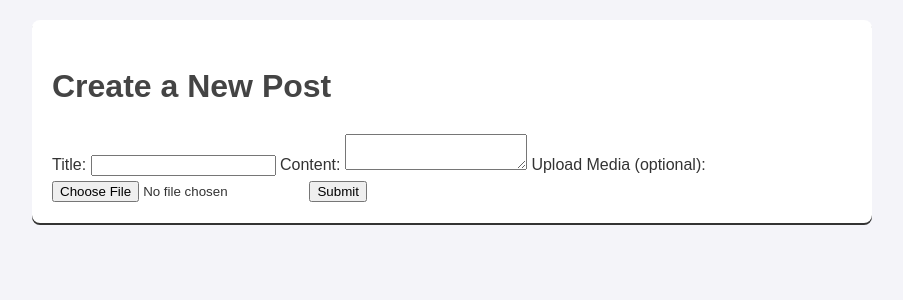
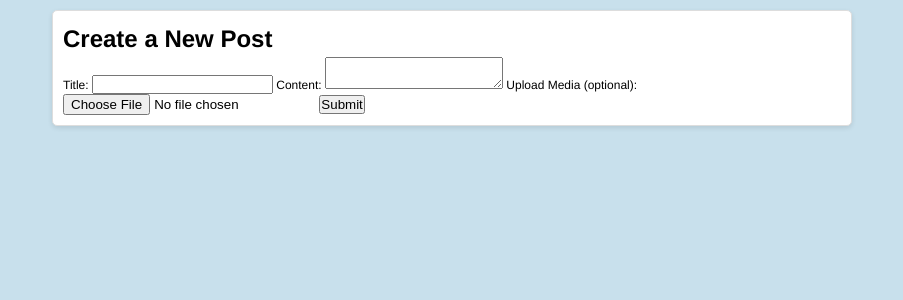
Before and after one commit to Orlando-Bloom/sign-shape, a Flask app: page /new in a window 1280 px wide. Shown: the top 300 px of the page, without its empty margins (188-1091 px from the left). Run offline with Flask 3, Linux system fonts and the light colour scheme.

Commit message:
Update style.css

```diff
--- a/static/style.css
+++ b/static/style.css
@@ -1,32 +1,78 @@
-/* General Styles */
-body {
-    font-family: Arial, sans-serif;
+* {
     margin: 0;
     padding: 0;
-    background-color: #f4f4f9;
-    color: #333;
-    line-height: 1.6;
+    box-sizing: border-box;
   }
 
-h1, h2 {
-    color: #444;
+  body {
+    font-family: 'Helvetica', Arial, sans-serif;
+    font-size: 12px;
+    line-height: 1.5;
+    color: black;
+    background-color: rgb(200, 224, 236);
+    text-align: center;
+    padding: 10px;
   }
 
   a {
+    color: midnightblue;
     text-decoration: none;
-    color: #007BFF;
   }
 
   a:hover {
     text-decoration: underline;
   }
 
-/* Layout */
+  .replies {
+    margin-left: 50px;
+  }
+
+  .reply {
+    border: 1px dotted black;
+    margin: 5px;
+    padding: 5px;
+    background-color: white;
+    border-radius: 5px;
+  }
+
+  .newReply {
+    margin: 10px 5px;
+  }
+
+  .thread {
+    border: 2px solid black;
+    padding: 5px;
+    margin-bottom: 10px;
+    background-color: white;
+    border-radius: 5px;
+    overflow: hidden; /* Prevents content overflow */
+  }
+
+  .id {
+    font-size: 10.5px;
+    color: gray;
+  }
+
+  #submitNewThread {
+    margin: 50px auto;
+  }
+
+  img, video {
+    max-width: 100%;
+    height: auto;
+    display: block;
+    margin: 10px auto; /* Centers media horizontally */
+    border: 1px solid #ccc; /* Adds a subtle border */
+    border-radius: 5px; /* Optional: rounds corners */
+  }
+
   .container {
-    width: 90%;
-    max-width: 800px;
-    margin: 20px auto;
-    background: #fff;
-    padding: 20px;
-    border-radius: 8px;
-    box-shadow: 0 2px
+    max-width: 800px; /* Keeps content width manageable */
+    margin: 0 auto;
+    padding: 10px;
+    text-align: left; /* Aligns text to the left */
+    background-color: white;
+    border: 1px solid #ddd;
+    border-radius: 5px;
+    box-shadow: 0 2px 5px rgba(0, 0, 0, 0.1);
+  }
```
Lines whose indentation alone changed are shown as unchanged.
